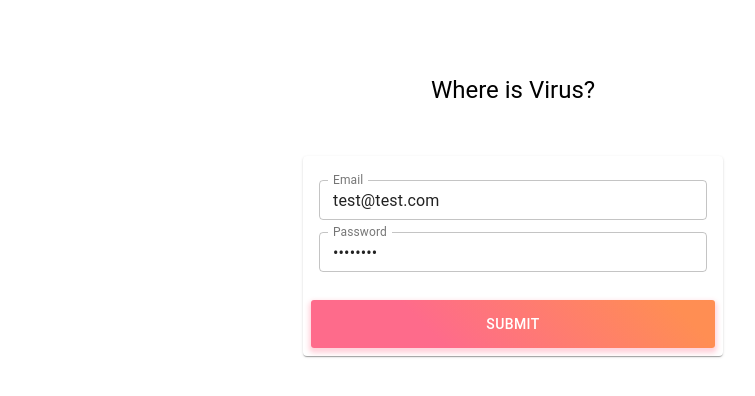
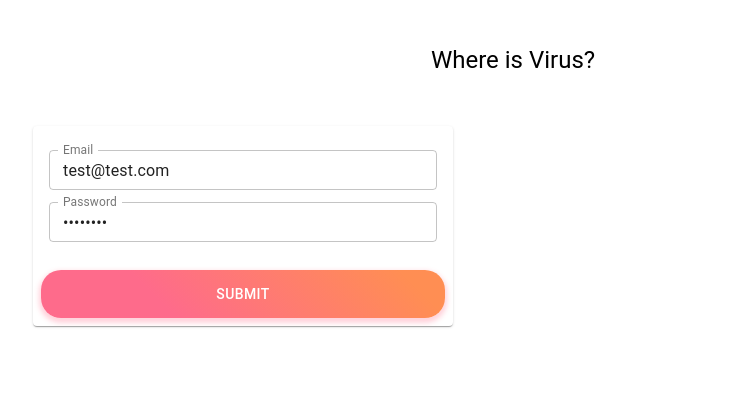
Before and after one commit to monika-stempniak/where-is-virus, a React (Create React App) app: page /signin in a window 1280 px wide. Shown: the top 396 px of the page, without its empty margins (127-882 px from the left). Built offline with nearby package versions, Linux system fonts and the light colour scheme.

Commit message:
Add report and notification buttons

```diff
--- a/src/components/Container/Container.js
+++ b/src/components/Container/Container.js
@@ -5,14 +5,19 @@ import { Container } from "@material-ui/core";
 
 const useStyles = makeStyles(theme =>
   createStyles({
-    root: {
-      padding: theme.spacing(3, 0)
-    }
+    root: center => ({
+      padding: theme.spacing(3, 0),
+      ...(center && {
+        display: "Flex",
+        justifyContent: "center",
+        flexDirection: "column"
+      })
+    })
   })
 );
 
-const MainContainer = ({ children, className }) => {
-  const classes = useStyles();
+const MainContainer = ({ children, className, center }) => {
+  const classes = useStyles(center);
 
   return (
     <Container
--- a/src/components/Title/Title.js
+++ b/src/components/Title/Title.js
@@ -1,10 +1,36 @@
 import React from "react";
+import { createStyles, makeStyles } from "@material-ui/core/styles";
 import { Typography } from "@material-ui/core";
 
-const Title = ({ children, align, variant = "h5", classes }) => (
-  <Typography variant={variant} gutterBottom align={align} classes={classes}>
-    {children}
-  </Typography>
+const useStyles = makeStyles(theme =>
+  createStyles({
+    root: ({ marginTop, marginBottom }) => ({
+      marginTop: marginTop,
+      marginBottom: marginBottom
+    })
+  })
 );
 
+const Title = ({
+  children,
+  align,
+  variant = "h5",
+  classes,
+  marginTop = 0,
+  marginBottom = 0
+}) => {
+  const styles = useStyles({ marginTop, marginBottom });
+
+  const rootClasses = {
+    root: styles.root,
+    ...classes
+  };
+
+  return (
+    <Typography variant={variant} align={align} classes={rootClasses}>
+      {children}
+    </Typography>
+  );
+};
+
 export default Title;
--- a/src/pages/LocationMap/LocationMap.js
+++ b/src/pages/LocationMap/LocationMap.js
@@ -5,9 +5,44 @@ import {
   MarkerClusterer,
   Marker
 } from "@react-google-maps/api";
+import { Button, Box } from "@material-ui/core";
+import { styled } from "@material-ui/core/styles";
 
-import { Container } from "components";
+import { Container, Title } from "components";
 import { GOOGLE_MAPS_API_KEY, MARKERS } from "shared/constants";
+
+const ButtonContainer = styled(Box)({
+  marginTop: 20,
+  width: "1000px",
+  display: "flex"
+});
+
+const MapButton = styled(Button)({
+  background: "linear-gradient(45deg, #ff2d55 30%, #ffcc00 90%)",
+  border: 0,
+  borderRadius: 20,
+  boxShadow: "0 3px 5px 2px rgba(255, 105, 135, .3)",
+  color: "white",
+  height: 48,
+  padding: "0 30px"
+});
+
+const NotificationButton = styled(MapButton)({
+  background: "#ffcc00",
+  marginRight: 20,
+  "&:hover": {
+    background: "#ffcc00",
+    opacity: 0.8
+  }
+});
+
+const ReportButton = styled(MapButton)({
+  background: "#ff2d55",
+  "&:hover": {
+    background: "#ff2d55",
+    opacity: 0.8
+  }
+});
 
 const mapContainerStyle = {
   height: "600px",
@@ -51,7 +86,10 @@ const LocationMap = () => {
   };
 
   return (
-    <Container>
+    <Container center>
+      <Title align="center" marginTop={20} marginBottom={40}>
+        Where is Virus?
+      </Title>
       <LoadScript id="script-loader" googleMapsApiKey={GOOGLE_MAPS_API_KEY}>
         <GoogleMap
           id="marker-example"
@@ -74,6 +112,19 @@ const LocationMap = () => {
           </MarkerClusterer>
         </GoogleMap>
       </LoadScript>
+      <ButtonContainer>
+        <NotificationButton
+          type="submit"
+          color="primary"
+          disabled={false}
+          fullWidth
+        >
+          Notifications
+        </NotificationButton>
+        <ReportButton type="submit" color="primary" disabled={false} fullWidth>
+          Report Virus
+        </ReportButton>
+      </ButtonContainer>
     </Container>
   );
 };
--- a/src/pages/SignInForm/SignInForm.js
+++ b/src/pages/SignInForm/SignInForm.js
@@ -9,20 +9,13 @@ const styles = theme => ({
   card: {
     maxWidth: 420,
     marginTop: 50
-  },
-  container: {
-    display: "Flex",
-    justifyContent: "center"
-  },
-  title: {
-    marginTop: 50
   }
 });
 
-const MyButton = styled(Button)({
+const FormButton = styled(Button)({
   background: "linear-gradient(45deg, #FE6B8B 30%, #FF8E53 90%)",
   border: 0,
-  borderRadius: 3,
+  borderRadius: 20,
   boxShadow: "0 3px 5px 2px rgba(255, 105, 135, .3)",
   color: "white",
   height: 48,
@@ -47,9 +40,9 @@ const Form = props => {
   } = props;
 
   return (
-    <Container className={classes.container}>
+    <Container center>
       <form onSubmit={handleSubmitForm}>
-        <Title align="center" classes={{ root: classes.title }}>
+        <Title align="center" marginTop={20} marginBottom={40}>
           Where is Virus?
         </Title>
         <Card className={classes.card}>
@@ -82,14 +75,14 @@ const Form = props => {
             />
           </CardContent>
           <CardActions>
-            <MyButton
+            <FormButton
               type="submit"
               color="primary"
               disabled={isSubmitting}
               fullWidth
             >
               SUBMIT
-            </MyButton>
+            </FormButton>
           </CardActions>
         </Card>
       </form>
```
